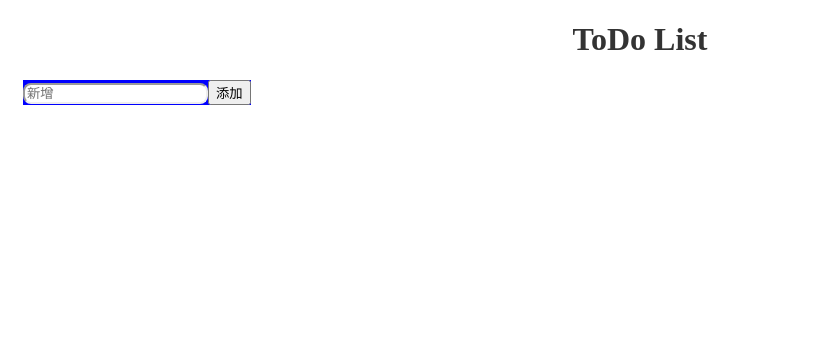
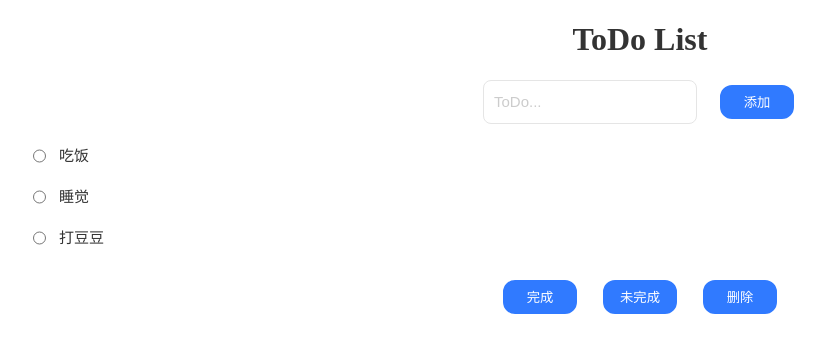
Before and after one commit to vidonia/React_ToDoList, a React (Create React App) app: page / in a window 1280 px wide. Shown: the top 352 px of the page, without its empty margins (0-834 px from the left). Built offline with nearby package versions, Linux system fonts and the light colour scheme.

Commit message:
样式绘制

```diff
--- a/src/components/App.jsx
+++ b/src/components/App.jsx
@@ -15,6 +15,8 @@ class App extends React.Component {
         return <div>
             <h1>ToDo List</h1>
             <AppForm />
+            <AppList data={this.state.data}/>
+            <AppFooter />
         </div>
     };
 }
--- a/src/components/AppFooter.jsx
+++ b/src/components/AppFooter.jsx
@@ -1,7 +1,13 @@
 import React from 'react';
-
-function AppFooter(props) {
-
+import './app.css';
+class AppFooter extends React.Component {
+    render() {
+        return <div style={{display:'flex', justifyContent:"center", }}>
+            <button className='form_submmit_button' style={{margin:10}}>完成</button>
+            <button className='form_submmit_button' style={{margin:10}}>未完成</button>
+            <button className='form_submmit_button' style={{margin:10}}>删除</button>
+        </div>
+    }
 }
 
 export default AppFooter;
--- a/src/components/AppForm.jsx
+++ b/src/components/AppForm.jsx
@@ -3,11 +3,16 @@ import './app.css';
 
 
 class AppForm extends React.Component {
+
+    handleSubmmitClick(value) {
+        console.log(value);
+    }
     render() {
+        let value = '';
         return <div className='form_content'>
         <form>
-            <input  type="text" placeholder='新增'/>
-            <button>添加</button>
+            <input className='form_input' type="text" placeholder='ToDo...'/>
+            <button className='form_submmit_button' onClick={()=>this.handleSubmmitClick(value)}>添加</button>
         </form>
     </div>
     }
--- a/src/components/AppList.jsx
+++ b/src/components/AppList.jsx
@@ -1,7 +1,24 @@
 import React from 'react';
+import './app.css';
 
-function AppList(props) {
 
+
+function AppTodo(props) {
+    return <div className='list_content'>
+        <input type="radio" />
+        <span style={{paddingLeft:10}}>{props.item.content}</span>
+    </div>
 }
 
+class AppList extends React.Component {
+    render() {
+        // const todo = this.props.data.map({item}=>);
+        const items = this.props.data.map((item) => <AppTodo key={item.id} item={item}/>);
+        return <div>
+            {items}
+        </div>
+    }
+}
+
+
 export default AppList;
--- a/src/components/app.css
+++ b/src/components/app.css
@@ -1,19 +1,51 @@
 
 .form_content {
-    display: inline-block;
-    margin-left: 15px;
+    /* display: inline-block; */
+    display: flex;
+    justify-content: center;
     vertical-align: top;
-    background-color: blue;
-    align-items: center;
-};
+    margin-bottom: 20px;
+}
 
 .form_input {
     border-style: solid;
+    border-color: #e5e5e5;
+    border-width: 0.5px;
+    width: 200px;
+    height: 40px;
+    padding-left: 10px;
+    margin-right: 20px;
+    color: #333;
+    outline: none;
+    font-size: 15px;
 
-    width: 200px;
-    height: 100px;
-};
+}
 
-input {
-    background-color: aquamarine;
+.form_input::placeholder {
+    color: #ccc;
 }
+
+.form_submmit_button {
+    width: 80px;
+    height: 40px;
+    color: white;
+    background-color: #307AFF;
+    border-color: #307AFF;
+    border-radius: 15px;
+    border: none;
+    border-width: 0.5;
+    outline: none;
+    border-style: solid;
+}
+
+.list_content {
+    /* display: inline-block; */
+    display: flex;
+    /* justify-content: center; */
+    /* align-items: center; */
+    margin-bottom: 20px;
+    padding-left: 20px;
+    /* background-color: #307AFF; */
+    font-size: 15px;
+    color: #333;
+}
--- a/src/index.jsx
+++ b/src/index.jsx
@@ -5,8 +5,9 @@ import App from './components/App';
 
 
 let data = [
-    {id: '-1', content:'默认数据', complete: false},
-
+    {id: '1', content:'吃饭', complete: false},
+    {id: '2', content:'睡觉', complete: false},
+    {id: '3', content:'打豆豆', complete: false},
 ];
 
 ReactDOM.render(<App data={data}/>, document.getElementById('root'));
```
